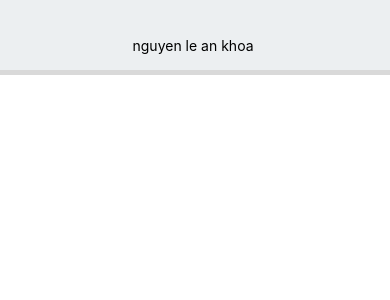
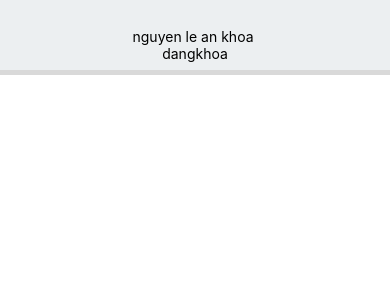
Before and after one commit to nguyenleanhkhoa/testSource, a React Native app: screen / in a window 390 px wide. Shown: the top 300 px of the page. Built offline with nearby package versions, Linux system fonts and the light colour scheme.

Commit message:
commit dangkhoa

```diff
--- a/App.js
+++ b/App.js
@@ -7,6 +7,7 @@ export default class App extends React.Component {
       <View style={styles.container}>
         <View style={styles.header}>
           <Text>nguyen le an khoa </Text>
+          <Text>dangkhoa</Text>
         </View>
       </View>
     );
```
